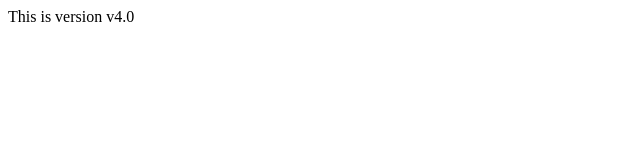
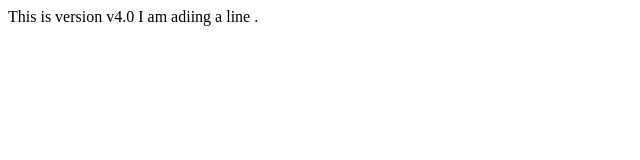
Before and after one commit to samosa32/REPO-1, a plain HTML site: page index.html in a window 1280 px wide. Shown: the whole page, without its empty margins (0-640 px from the left). Drawn offline with Linux system fonts and the light colour scheme.

Commit message:
Update index.html

```diff
--- a/index.html
+++ b/index.html
@@ -6,6 +6,7 @@
 </head>
 <body>
     This is version v4.0
+    I am adiing a line .
 
 </body>
 </html>
```
